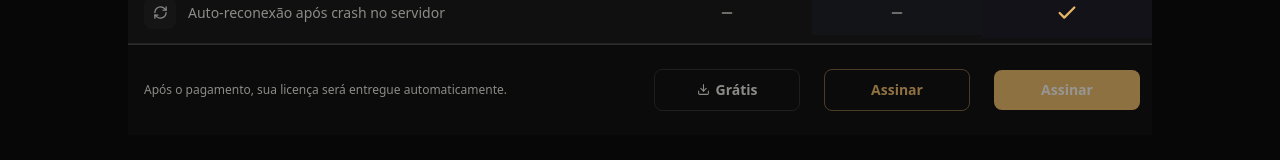
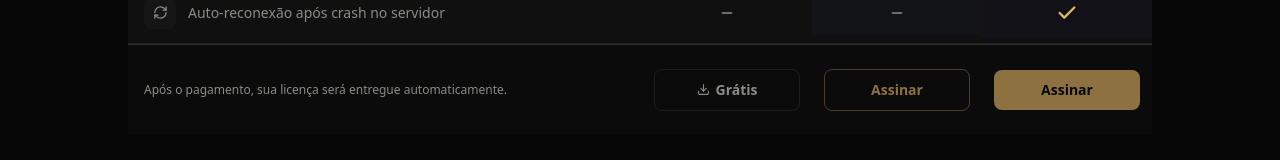
Before and after one commit to davimfdev/davimf.dev, a React (Vite) app: page /fmm in a window 1280 px wide. Shown: the part 1738-1898 px from the top of the page. Built offline with nearby package versions, Linux system fonts and the light colour scheme; no server answers; a web font is replaced by a local one.

Commit message:
fix(fmm): corrigir contraste do CTA Pro

```diff
--- a/src/pages/FmmPlans.tsx
+++ b/src/pages/FmmPlans.tsx
@@ -273,7 +273,7 @@ const FmmPlans = () => {
               <button
                 onClick={() => handleBuy('pro')}
                 disabled={catalog.length === 0}
-                className="w-full px-3 py-2.5 rounded-lg text-sm font-bold text-fg bg-accent transition-all disabled:opacity-60 disabled:cursor-not-allowed"
+                className="w-full px-3 py-2.5 rounded-lg text-sm font-bold text-bg bg-accent transition-all disabled:opacity-60 disabled:cursor-not-allowed"
                 onMouseEnter={e => (e.currentTarget.style.filter = 'brightness(1.15)')}
                 onMouseLeave={e => (e.currentTarget.style.filter = '')}
               >
```
